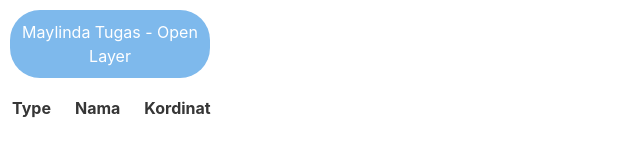
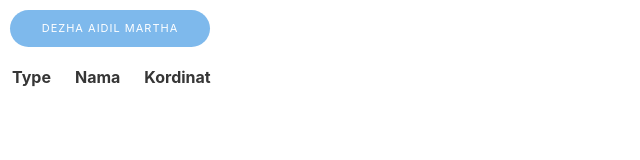
Before and after one commit to dezhamartha17/dezhamartha17.github.io, a plain HTML site: page index.html in a window 1280 px wide. Shown: the whole page, without its empty margins (0-640 px from the left). Drawn offline with nearby package versions, Linux system fonts and the light colour scheme.

Commit message:
adding heading

```diff
--- a/getfunction.js
+++ b/getfunction.js
@@ -1,7 +1,7 @@
 import { get } from "https://jscroot.github.io/api/croot.js";
 import {setInner,addChild } from "https://jscroot.github.io/element/croot.js";
 
-export let URLGeoJson = "https://us-central1-t-decoder-401501.cloudfunctions.net/function-2";
+export let URLGeoJson = "https://us-central1-geospatial-402116.cloudfunctions.net/function-1";
 export let tableTag="tr";
 export let tableRowClass="content is-small";
 export let tableTemplate=`
--- a/index.html
+++ b/index.html
@@ -5,7 +5,7 @@
   </head>
 <body>
 <style>
-  .maylindaopenlayer{
+  .heading{
     padding: 10px;
     margin: 10px;
     border: 1px solid black;
@@ -16,7 +16,7 @@
     border-radius: 30px;
     text-align: center;
   }
-  .maylindaopenlayer:hover{
+  .heading:hover{
     padding: 10px;
     margin: 10px;
     border: 1px solid black;
@@ -28,14 +28,14 @@
     text-align: center;
     box-shadow: 5px 5px 5px 0 rgba(0, 0, 0, 0.5);
   }
-  .maylindaopenlayer a{
+  .heading a{
     color: white;
     text-decoration: none;
   }
 </style>
 
-<div class="maylindaopenlayer">
-  <a href="./openlayer/index.html">Maylinda Tugas - Open Layer</a>
+<div class="heading">
+  <a href="./dezha/index.html">Dezha Aidil Martha</a>
 </div>
 
 <table class="table">
@@ -49,6 +49,7 @@
 </table>
 
 <script type="module" src="./get.js"></script>
+<script type="module" src="./getfunction.js"></script>
 
 </body>
 </html>
```
